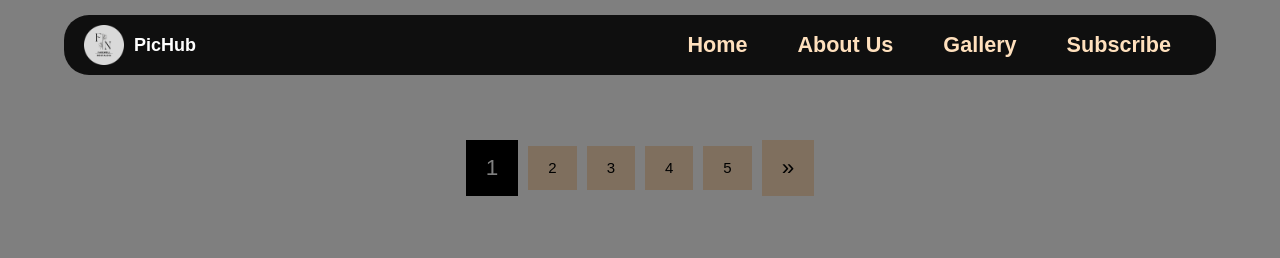
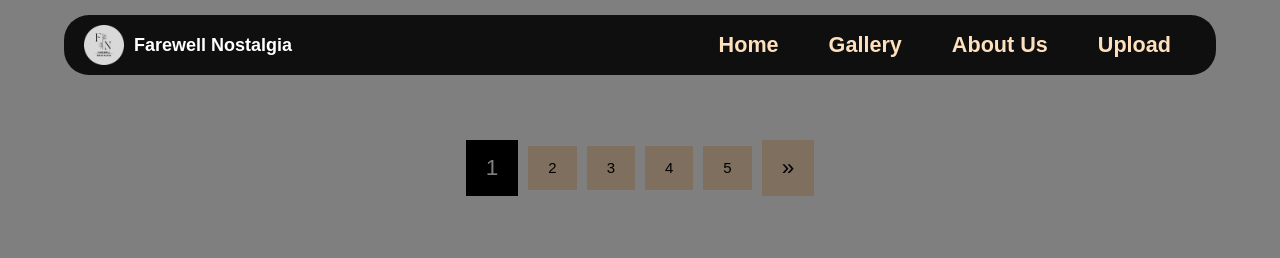
Before and after one commit to ARG-Web-Solutions/FarewellNostalgia, a plain HTML site: page Photos-Webpage/Vintage/vintage.html in a window 1280 px wide. Shown: the top 258 px of the page. Drawn offline with nearby package versions, Linux system fonts and the light colour scheme.

Commit message:
Update vintage.html

```diff
--- a/Photos-Webpage/Vintage/vintage.html
+++ b/Photos-Webpage/Vintage/vintage.html
@@ -52,14 +52,14 @@
 <header>
     <div class="logo">
         <img src="web-page-photos/PicHubStudios-Circle.png" alt="Logo">
-        <span>PicHub</span>
+        <span>Farewell Nostalgia</span>
     </div>
     <nav>
         <ul>
-            <li><a href="https://www.pichub.co.uk">Home</a></li>
-            <li><a href="https://www.pichub.co.uk/About-US/About US.html">About Us</a></li>
-            <li><a href="https://www.pichub.co.uk/Gallery/gallery.html">Gallery</a></li>
-            <li><a href="https://www.pichub.co.uk/Newsletter/templates/index.html">Subscribe</a></li>
+            <li><a href="../../index.html">Home</a></li>
+            <li><a href="../../Gallery/gallery.html">Gallery</a></li>
+            <li><a href="../../About-US/About US.html">About Us</a></li>
+            <li><a href="../../Upload.html">Upload</a></li>
         </ul>
     </nav>
     <div class="menu-icon" onclick="toggleMenu()">
@@ -70,10 +70,10 @@
 
 <div id="sidebar-menu">
     <ul>
-      <li><a href="https://www.pichub.co.uk">Home</a></li>
-      <li><a href="https://www.pichub.co.uk/About-US/About US.html">About Us</a></li>
-      <li><a href="https://www.pichub.co.uk/Gallery/gallery.html">Gallery</a></li>
-      <li><a href="https://www.pichub.co.uk/Newsletter/templates/index.html">Subscribe</a></li>
+        <li><a href="../../index.html">Home</a></li>
+        <li><a href="../../Gallery/gallery.html">Gallery</a></li>
+        <li><a href="../../About-US/About US.html">About Us</a></li>
+        <li><a href="../../Upload.html">Upload</a></li>
     </ul>
 </div>
 <div id="overlay" onclick="toggleMenu()"></div>
```
